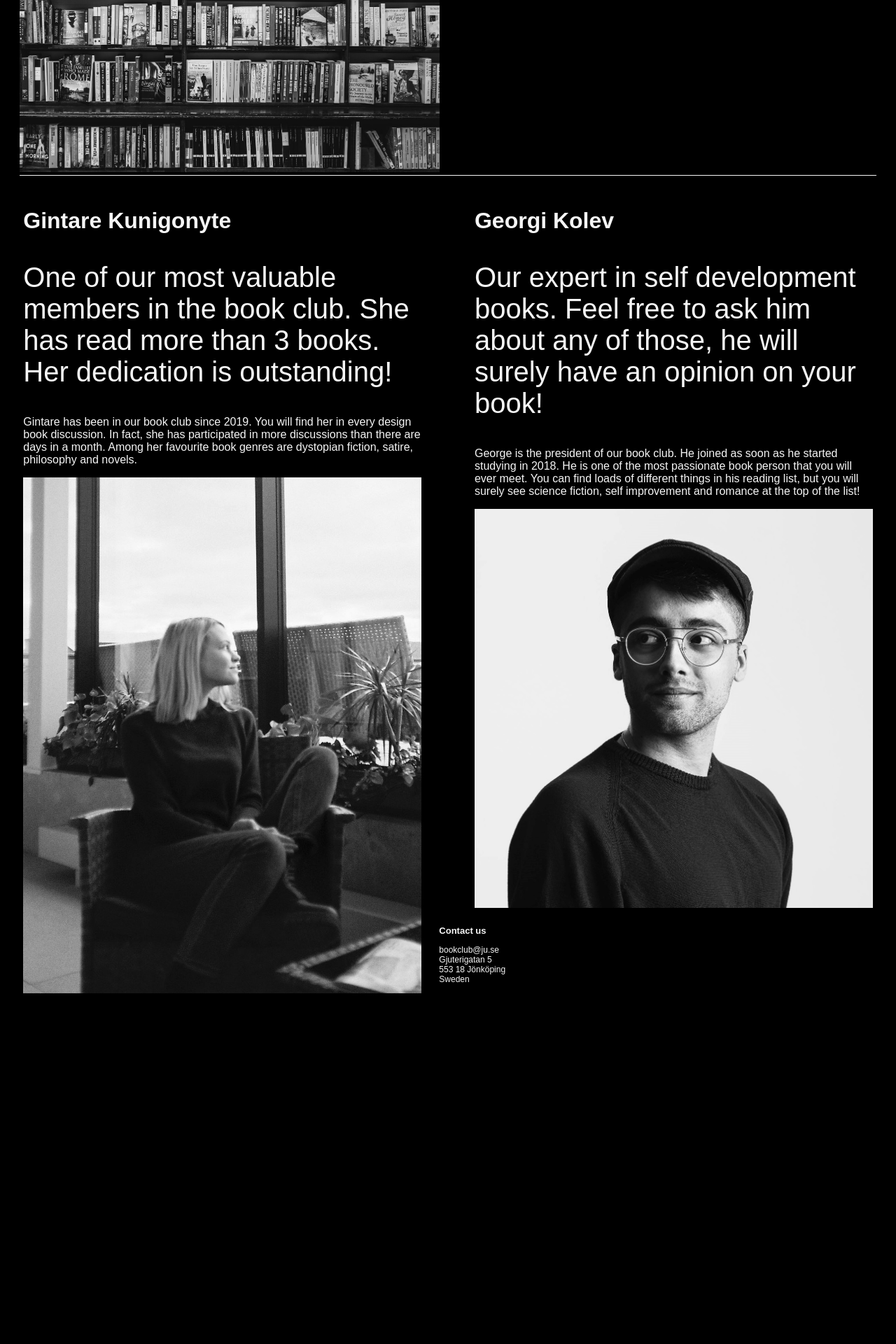
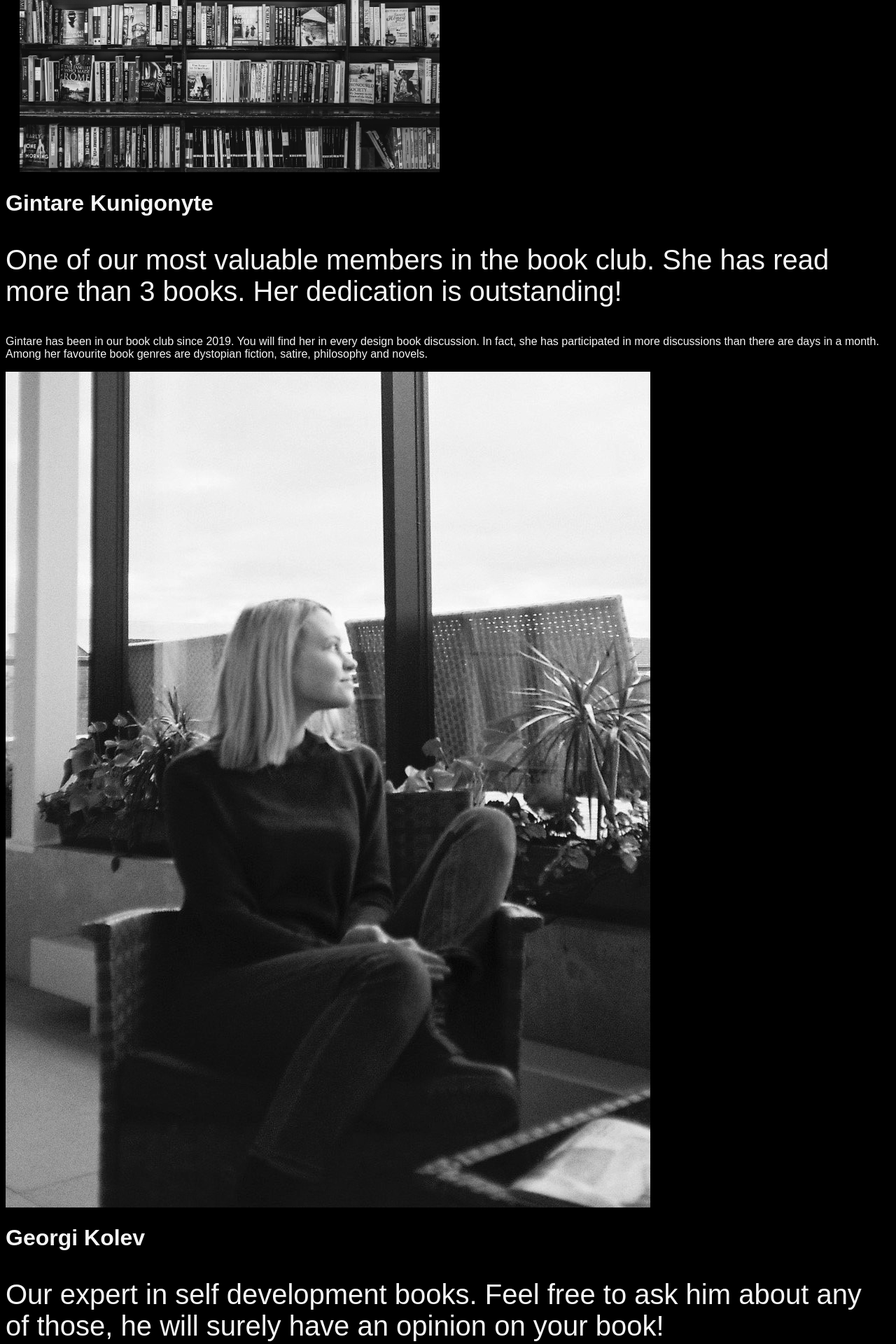
Before and after one commit to georgeandgin/Lab1, a PHP site: page /about.php in a window 1280 px wide. Shown: the part 589-2509 px from the top of the page at 70% size. Before the commit the page ends 2008 px from the top, so only its background shows below. Run offline with PHP 8.4, Linux system fonts and the light colour scheme; data that the repository does not hold is empty.

Commit message:
I am once again asking you to push this in

```diff
--- a/Lab1/css/output.css
+++ b/Lab1/css/output.css
@@ -157,32 +157,4 @@ footer {
   margin-left: 20px;
   width: 600px;
 }
-
-/* George's code */
-/* About Us */
-#gin {
-  width: 100%;
-  margin-left: auto;
-  margin-right: auto;
-  display: block;
-}
-
-.left {
-  margin: 2%;
-  float: left;
-  width: 45%;
-}
-
-.right {
-  margin: 2%;
-  float: right;
-  width: 45%;
-}
-
-#geo {
-  width: 100%;
-  margin-left: auto;
-  margin-right: auto;
-  display: block;
-}
 /*# sourceMappingURL=output.css.map */
--- a/Lab1/css/output.scss
+++ b/Lab1/css/output.scss
@@ -155,37 +155,3 @@ footer {
   margin-left: 20px;
   width: 600px;
 }
-
-
-
-
-/* George's code */
-
-/* About Us */
-
-  .biggerText {
-    //font-weight: 800;
-  }
-
-  #gin {
-    width:100%;
-    margin-left: auto;
-    margin-right: auto;
-    display: block;
-  }
-  .left {
-    margin: 2%;
-    float: left;
-    width: 45%;
-  }
-  .right {
-    margin: 2%;
-    float: right;
-    width: 45%;
-  }
-  #geo {
-    width:100%;
-    margin-left: auto;
-    margin-right: auto;
-    display: block;
-  }
```
Also changed, not shown: 1 other file.
